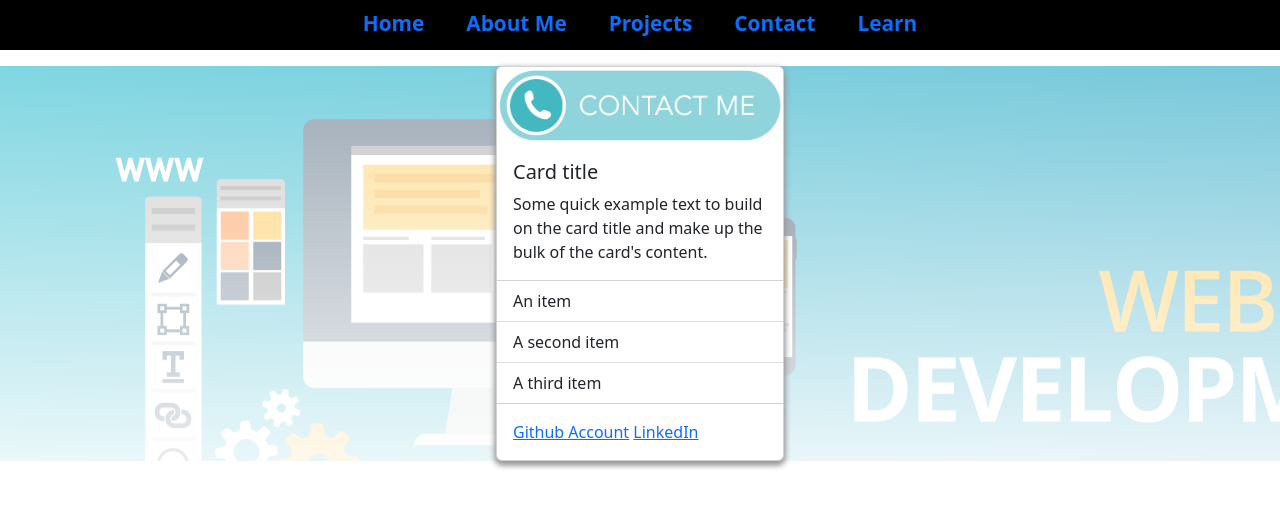
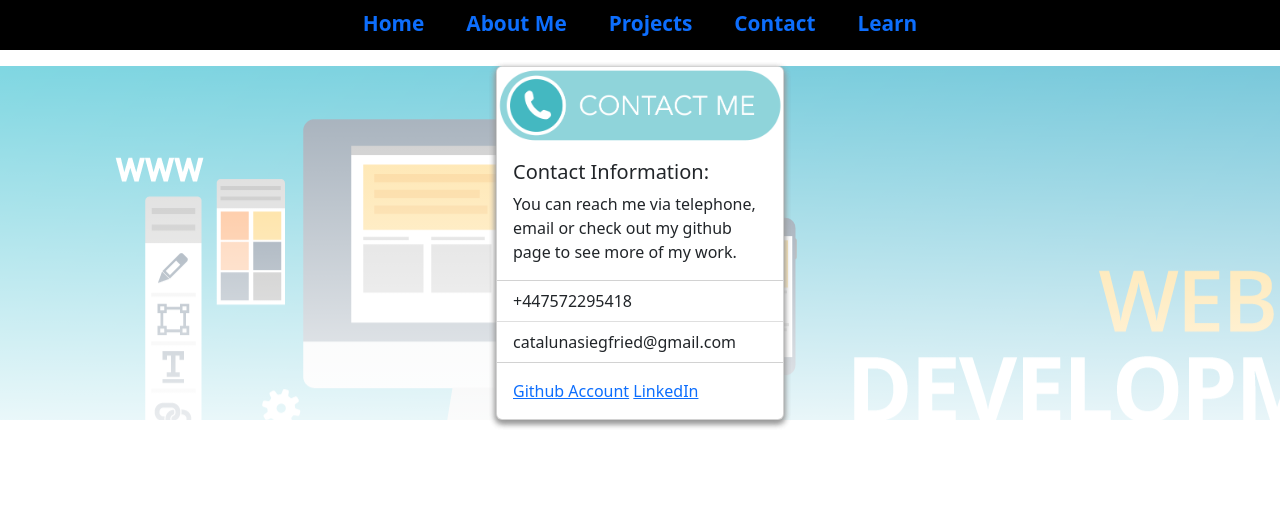
Before and after one commit to darylcata/My-React-Portfolio, a React (Create React App) app: page /#/contact in a window 1280 px wide. Shown: the top 508 px of the page. Built offline with nearby package versions, Linux system fonts and the light colour scheme.

Commit message:
updated contact info

```diff
--- a/src/components/pages/Contact.js
+++ b/src/components/pages/Contact.js
@@ -1,6 +1,6 @@
 import React from 'react';
-import { Link, Route, Routes } from 'react-router-dom';
-import Learn from './Learn';
+import { Link} from 'react-router-dom';
+
 
 function Contact(props) {
   const contactImage = require(`../../images/contact.png`);
@@ -8,27 +8,23 @@ function Contact(props) {
   return (
     <div style = {{backgroundImage: `linear-gradient(to bottom, rgba(255,255,255,0.4) 0%,rgba(255,255,255,0.9) 100%) , url(${bgImage})`}}>
       <div className="card mx-auto " style={{ width: "18rem" }}>
-        <img src={contactImage} className="card-img-top" alt="contact-me-photo" />
+        <img src={contactImage} className="card-img-top" alt="contact-me" />
         <div className="card-body">
-          <h5 className="card-title">Card title</h5>
-          <p className="card-text">Some quick example text to build on the card title and make up the bulk of the card's content.</p>
+          <h5 className="card-title">Contact Information:</h5>
+          <p className="card-text">You can reach me via telephone, email or check out my github page to see more of my work.</p>
         </div>
         <ul className="list-group list-group-flush">
-          <li className="list-group-item">An item</li>
-          <li className="list-group-item">A second item</li>
-          <li className="list-group-item">A third item</li>
+          <li className="list-group-item">+447572295418</li>
+          <li className="list-group-item">catalunasiegfried@gmail.com</li>
         </ul>
         <div className="card-body">
-          <Link to="learn" role="button" classNameName="btn btn-primary">
+          <Link to="https://github.com/darylcata" role="button" classNameName="btn btn-primary">
             Github Account
           </Link>
           &nbsp;
-          <Link to="contact" role="button" classNameName="btn btn-primary">
+          <Link to="https://www.linkedin.com/in/siegfried-daryl-catalu%C3%B1a-a51891138" role="button" classNameName="btn btn-primary">
             LinkedIn
           </Link>
-          <Routes>
-            <Route path="learn" element={<Learn />} />
-          </Routes>
         </div>
       </div>
     </div>
```
